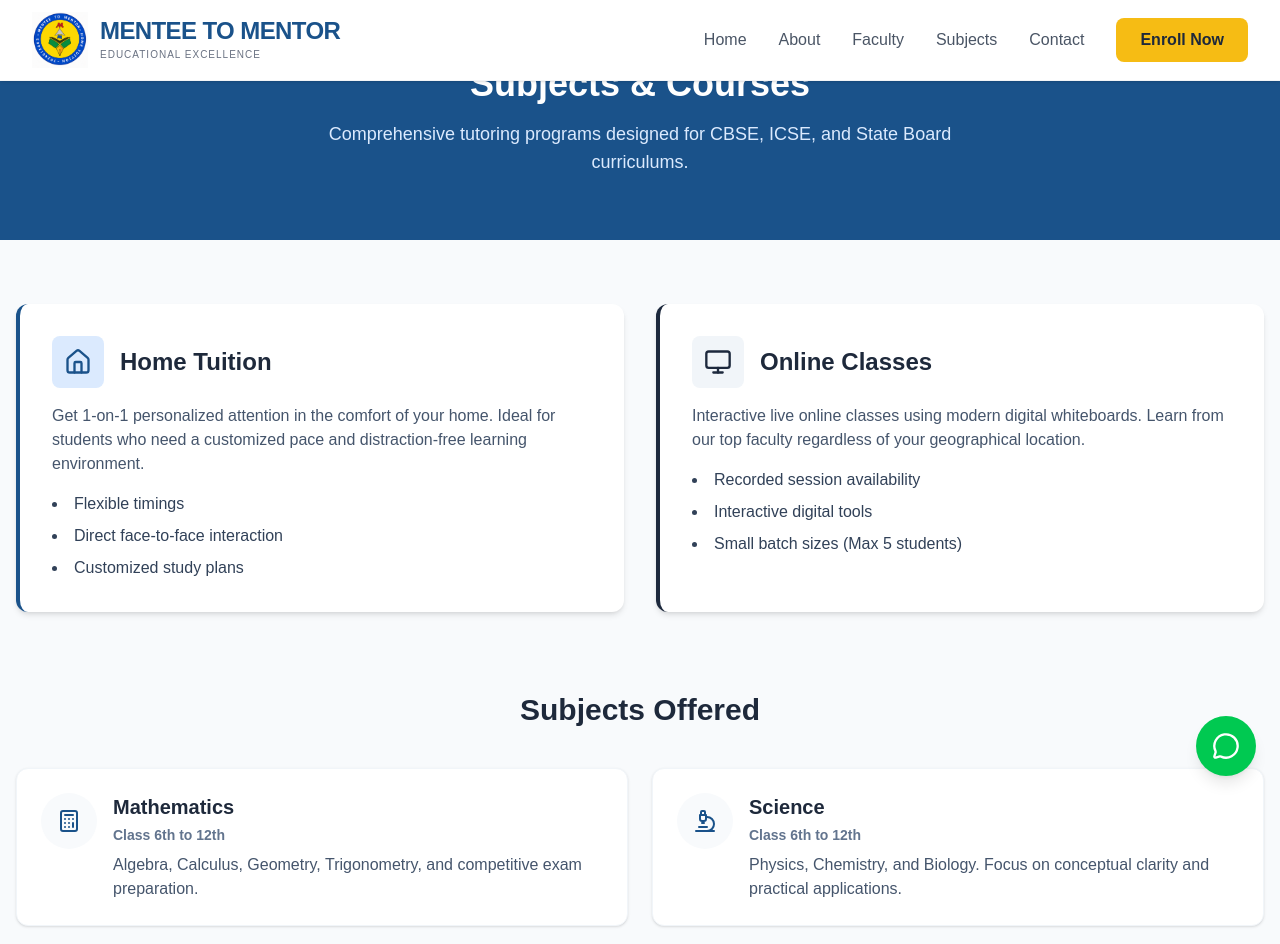
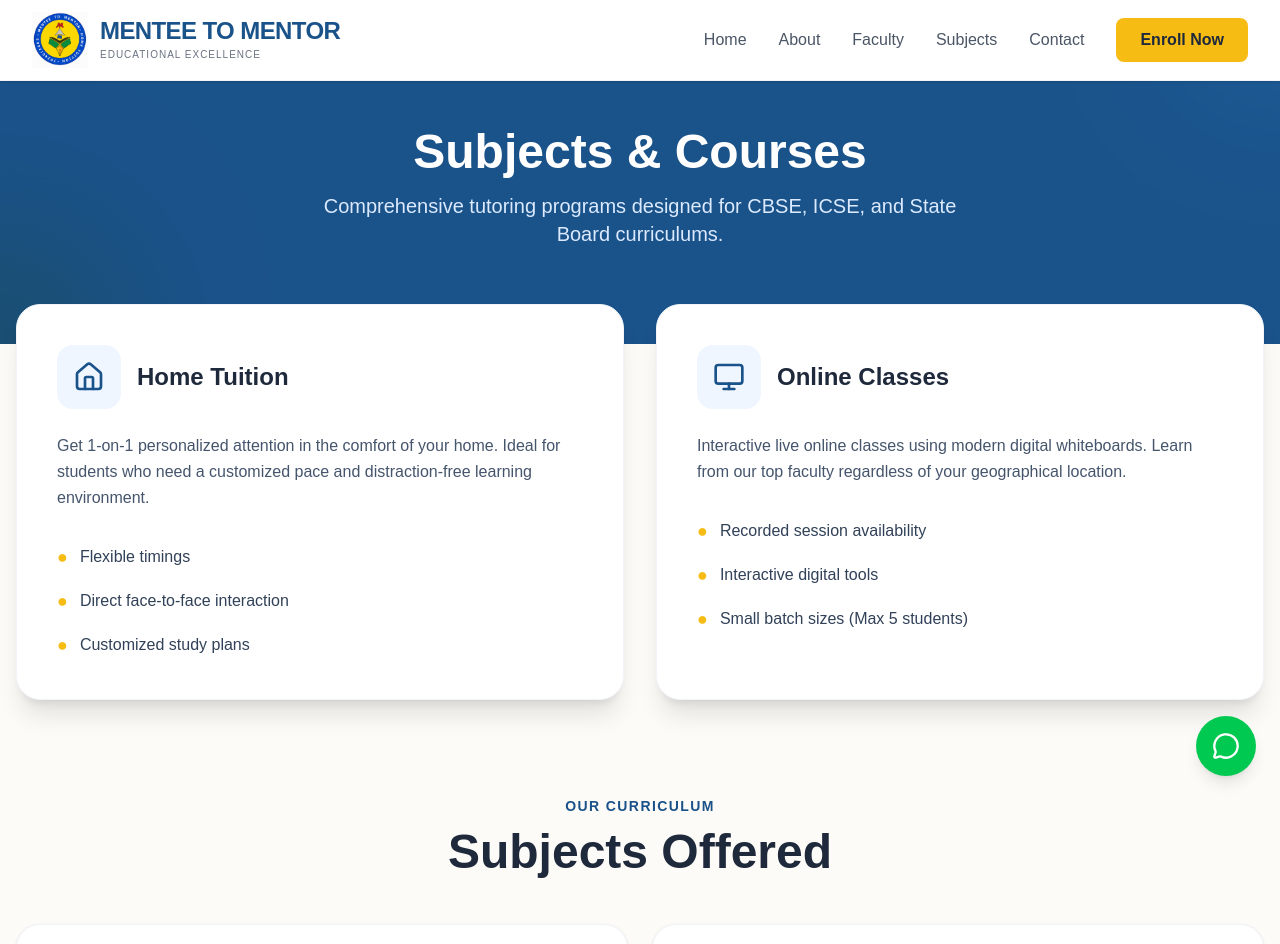
Before and after one commit to JayaantKumar/Desgin, a React (Vite) app: page /subjects in a window 1280 px wide. Shown: the top 944 px of the page. Built offline with nearby package versions, Linux system fonts and the light colour scheme.

Commit message:
Add new faculty member images, implement ScrollToTop component, and enhance Faculty and Subjects pages with updated content and layout improvements

```diff
--- a/src/App.jsx
+++ b/src/App.jsx
@@ -1,4 +1,5 @@
 import { BrowserRouter, Routes, Route } from "react-router-dom";
+import ScrollToTop from "./components/ScrollToTop"; // 1. Import the new component
 import Navbar from "./components/Navbar";
 import Footer from "./components/Footer";
 import FloatingWhatsApp from "./components/FloatingWhatsApp";
@@ -7,13 +8,16 @@ import About from "./pages/About";
 import Faculty from "./pages/Faculty";
 import Subjects from "./pages/Subjects";
 import Contact from "./pages/Contact";
-import FAQ from "./pages/FAQ"; // Added
-import Privacy from "./pages/Privacy"; // Added
-import Terms from "./pages/Terms"; // Added
+import FAQ from "./pages/FAQ";
+import Privacy from "./pages/Privacy";
+import Terms from "./pages/Terms";
 
 export default function App() {
   return (
     <BrowserRouter>
+      {/* 2. Place it right here, just inside the BrowserRouter */}
+      <ScrollToTop />
+
       <div className="flex flex-col min-h-screen">
         <Navbar />
         <main className="flex-grow">
@@ -23,9 +27,9 @@ export default function App() {
             <Route path="/faculty" element={<Faculty />} />
             <Route path="/subjects" element={<Subjects />} />
             <Route path="/contact" element={<Contact />} />
-            <Route path="/faq" element={<FAQ />} /> {/* Added */}
-            <Route path="/privacy-policy" element={<Privacy />} /> {/* Added */}
-            <Route path="/terms-of-service" element={<Terms />} /> {/* Added */}
+            <Route path="/faq" element={<FAQ />} />
+            <Route path="/privacy-policy" element={<Privacy />} />
+            <Route path="/terms-of-service" element={<Terms />} />
           </Routes>
         </main>
         <FloatingWhatsApp />
--- /dev/null
+++ b/src/components/ScrollToTop.jsx
@@ -0,0 +1,13 @@
+import { useEffect } from "react";
+import { useLocation } from "react-router-dom";
+
+export default function ScrollToTop() {
+  const { pathname } = useLocation();
+
+  useEffect(() => {
+    // Instantly scroll to the top left (0, 0) whenever the route/path changes
+    window.scrollTo(0, 0);
+  }, [pathname]);
+
+  return null; // This component doesn't render anything visible!
+}
--- a/src/pages/Subjects.jsx
+++ b/src/pages/Subjects.jsx
@@ -1,97 +1,125 @@
-import { Monitor, Home, Calculator, Microscope, Globe, PenTool } from "lucide-react";
+import { Monitor, Home as HomeIcon, Calculator, Microscope, Globe, PenTool } from "lucide-react";
 
 export default function Subjects() {
   const courses = [
     {
       category: "Mathematics",
-      icon: <Calculator size={24} />,
+      icon: <Calculator size={32} />,
       classes: "Class 6th to 12th",
       details: "Algebra, Calculus, Geometry, Trigonometry, and competitive exam preparation."
     },
     {
       category: "Science",
-      icon: <Microscope size={24} />,
+      icon: <Microscope size={32} />,
       classes: "Class 6th to 12th",
       details: "Physics, Chemistry, and Biology. Focus on conceptual clarity and practical applications."
     },
     {
       category: "English",
-      icon: <PenTool size={24} />,
+      icon: <PenTool size={32} />,
       classes: "Class 1st to 12th",
       details: "Grammar, Literature, Creative Writing, and spoken English fluency."
     },
     {
       category: "Social Studies",
-      icon: <Globe size={24} />,
+      icon: <Globe size={32} />,
       classes: "Class 6th to 10th",
       details: "History, Geography, Civics, and Economics taught through storytelling and maps."
     }
   ];
 
   return (
-    <div className="animate-in fade-in duration-500 pb-20">
-      {/* Header */}
-      <div className="bg-brand-blue text-white py-16 px-4 text-center">
-        <h1 className="text-4xl font-bold mb-4">Subjects & Courses</h1>
-        <p className="text-lg text-blue-100 max-w-2xl mx-auto">
+    <div className="bg-brand-light min-h-screen animate-in fade-in duration-500">
+
+      {/* HEADER SECTION
+        The pt-32 (padding-top) class here is what fixes the overlap issue!
+        It pushes the blue background and text down below the fixed navbar.
+      */}
+      <div className="bg-brand-blue text-white pt-32 pb-24 px-4 text-center relative overflow-hidden">
+        {/* Subtle background glow effect */}
+        <div className="absolute top-0 right-0 w-64 h-64 bg-white rounded-full mix-blend-overlay filter blur-3xl opacity-10 transform translate-x-1/2 -translate-y-1/2"></div>
+        <div className="absolute bottom-0 left-0 w-64 h-64 bg-brand-yellow rounded-full mix-blend-multiply filter blur-3xl opacity-20 transform -translate-x-1/2 translate-y-1/2"></div>
+
+        <h1 className="text-4xl md:text-5xl font-extrabold mb-4 relative z-10">Subjects & Courses</h1>
+        <p className="text-lg md:text-xl text-blue-100 max-w-2xl mx-auto relative z-10">
           Comprehensive tutoring programs designed for CBSE, ICSE, and State Board curriculums.
         </p>
       </div>
 
-      <div className="max-w-7xl mx-auto px-4 mt-16">
-        {/* Tuition Modes */}
-        <div className="grid md:grid-cols-2 gap-8 mb-20">
-          <div className="bg-white p-8 rounded-xl shadow-md border-l-4 border-brand-blue">
-            <div className="flex items-center gap-4 mb-4">
-              <div className="bg-blue-100 p-3 rounded-lg text-brand-blue">
-                <Home size={28} />
+      <div className="max-w-7xl mx-auto px-4 pb-24 -mt-10 relative z-20">
+
+        {/* Mode of Teaching Cards */}
+        <div className="grid md:grid-cols-2 gap-8 mb-24">
+          {/* Home Tuition Card */}
+          <div className="bg-white p-8 md:p-10 rounded-3xl shadow-xl border border-slate-100 hover:shadow-2xl transition duration-300">
+            <div className="flex items-center gap-4 mb-6">
+              <div className="bg-blue-50 p-4 rounded-2xl text-brand-blue">
+                <HomeIcon size={32} />
               </div>
-              <h2 className="text-2xl font-bold">Home Tuition</h2>
+              <h2 className="text-2xl font-bold text-brand-dark">Home Tuition</h2>
             </div>
-            <p className="text-slate-600 mb-4">
+            <p className="text-slate-600 mb-8 leading-relaxed">
               Get 1-on-1 personalized attention in the comfort of your home. Ideal for students who need a customized pace and distraction-free learning environment.
             </p>
-            <ul className="list-disc list-inside text-slate-700 space-y-2">
-              <li>Flexible timings</li>
-              <li>Direct face-to-face interaction</li>
-              <li>Customized study plans</li>
+            <ul className="space-y-4 text-slate-700 font-medium">
+              <li className="flex items-center gap-3">
+                <span className="text-brand-yellow text-lg">●</span> Flexible timings
+              </li>
+              <li className="flex items-center gap-3">
+                <span className="text-brand-yellow text-lg">●</span> Direct face-to-face interaction
+              </li>
+              <li className="flex items-center gap-3">
+                <span className="text-brand-yellow text-lg">●</span> Customized study plans
+              </li>
             </ul>
           </div>
 
-          <div className="bg-white p-8 rounded-xl shadow-md border-l-4 border-slate-800">
-            <div className="flex items-center gap-4 mb-4">
-              <div className="bg-slate-100 p-3 rounded-lg text-slate-800">
-                <Monitor size={28} />
+          {/* Online Classes Card */}
+          <div className="bg-white p-8 md:p-10 rounded-3xl shadow-xl border border-slate-100 hover:shadow-2xl transition duration-300">
+            <div className="flex items-center gap-4 mb-6">
+              <div className="bg-blue-50 p-4 rounded-2xl text-brand-blue">
+                <Monitor size={32} />
               </div>
-              <h2 className="text-2xl font-bold">Online Classes</h2>
+              <h2 className="text-2xl font-bold text-brand-dark">Online Classes</h2>
             </div>
-            <p className="text-slate-600 mb-4">
+            <p className="text-slate-600 mb-8 leading-relaxed">
               Interactive live online classes using modern digital whiteboards. Learn from our top faculty regardless of your geographical location.
             </p>
-            <ul className="list-disc list-inside text-slate-700 space-y-2">
-              <li>Recorded session availability</li>
-              <li>Interactive digital tools</li>
-              <li>Small batch sizes (Max 5 students)</li>
+            <ul className="space-y-4 text-slate-700 font-medium">
+              <li className="flex items-center gap-3">
+                <span className="text-brand-yellow text-lg">●</span> Recorded session availability
+              </li>
+              <li className="flex items-center gap-3">
+                <span className="text-brand-yellow text-lg">●</span> Interactive digital tools
+              </li>
+              <li className="flex items-center gap-3">
+                <span className="text-brand-yellow text-lg">●</span> Small batch sizes (Max 5 students)
+              </li>
             </ul>
           </div>
         </div>
 
-        {/* Course Cards */}
-        <h2 className="text-3xl font-bold text-center mb-10">Subjects Offered</h2>
-        <div className="grid md:grid-cols-2 lg:grid-cols-2 gap-6">
+        {/* Subjects Grid */}
+        <div className="text-center mb-12">
+          <h2 className="text-brand-blue font-bold tracking-widest uppercase text-sm mb-3">Our Curriculum</h2>
+          <h2 className="text-3xl md:text-5xl font-extrabold text-brand-dark">Subjects Offered</h2>
+        </div>
+
+        <div className="grid md:grid-cols-2 gap-6">
           {courses.map((course, index) => (
-            <div key={index} className="flex gap-4 p-6 bg-white rounded-xl shadow-sm border border-slate-100 hover:border-brand-blue transition-colors">
-              <div className="text-brand-blue bg-slate-50 p-4 rounded-full h-fit">
+            <div key={index} className="flex flex-col sm:flex-row gap-6 p-8 bg-white rounded-3xl shadow-sm border border-slate-100 hover:shadow-lg hover:-translate-y-1 transition-all duration-300 group">
+              <div className="text-brand-blue bg-blue-50 p-5 rounded-2xl h-fit w-fit group-hover:scale-110 transition-transform flex-shrink-0">
                 {course.icon}
               </div>
               <div>
-                <h3 className="text-xl font-bold mb-1">{course.category}</h3>
-                <p className="text-sm font-semibold text-slate-500 mb-2">{course.classes}</p>
-                <p className="text-slate-600">{course.details}</p>
+                <h3 className="text-2xl font-bold text-brand-dark mb-2">{course.category}</h3>
+                <p className="text-sm font-bold text-brand-yellow uppercase tracking-wider mb-3">{course.classes}</p>
+                <p className="text-slate-600 leading-relaxed">{course.details}</p>
               </div>
             </div>
           ))}
         </div>
+
       </div>
     </div>
   );
```
Also changed, not shown: src/pages/Faculty.jsx (+30 -20 lines), public/faculty/krishna.jpg (added), public/faculty/monika.jpg (added).
